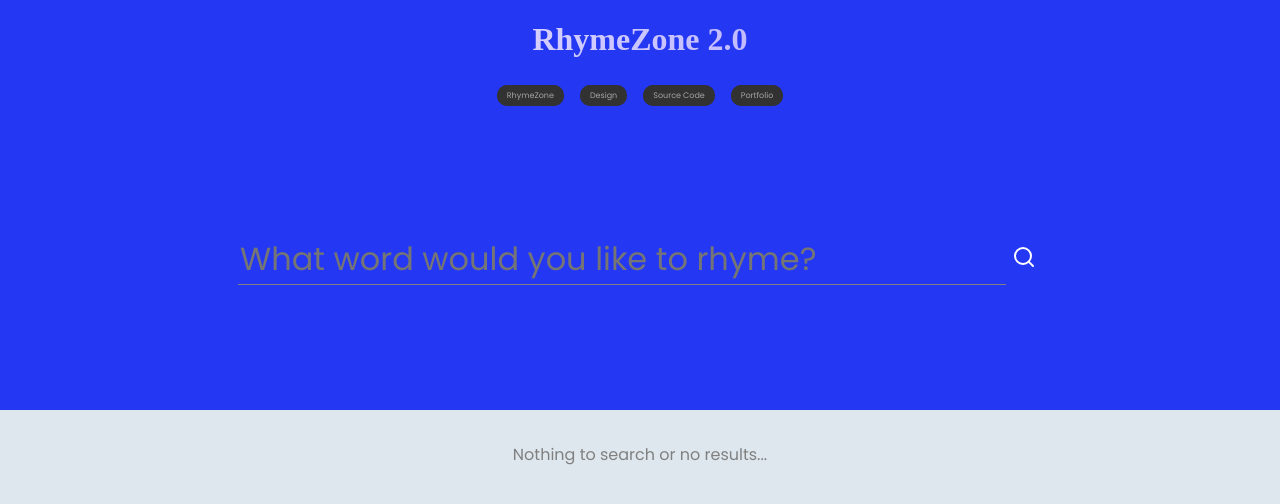
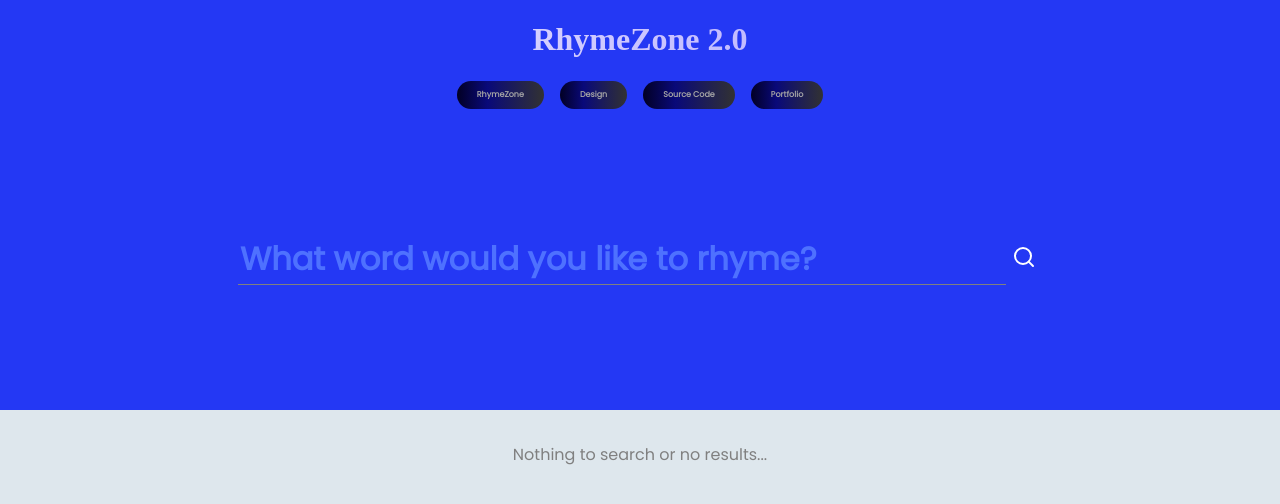
Before and after one commit to t-ax/Word-Finding-Query-App, a React (Create React App) app: page / in a window 1280 px wide. Shown: the top 504 px of the page. Built offline with nearby package versions, Linux system fonts and the light colour scheme; a web font is replaced by a local one.

Commit message:
css links style & syllable singular when 1

```diff
--- a/src/App.scss
+++ b/src/App.scss
@@ -5,6 +5,8 @@
 $secondary_background:#e5ecf0;
 $logo_linear_color_1: #ffffff;
 $logo_linear_color_2: #978bff;
+$links_background:linear-gradient(90deg, rgba(2,0,36,1) 0%, rgba(9,9,121,1) 35%, rgba(50,50,50,1) 100%);;
+
 
 * {
   box-sizing: border-box;
@@ -30,20 +32,22 @@
       -webkit-background-clip: text;
       -webkit-text-fill-color: transparent;
     }
-    .links{text-align: center;height: 30px;}
+    .links{height: 30px; display: flex; justify-content: center; align-items: center; }
     .links>a{
-      background: rgb(50, 50, 50);
+      background: $links_background;
       border-radius: 15px;
-      padding-left: 5px; padding-right: 5px;
-      border: 5px solid rgb(50, 50, 50);
+      padding: 8px 20px 8px 20px;
+      border: 5px solid $links_background;
 
       font-size: 0.5em;
+      font-weight: 900;
       text-decoration: none;
       color:rgb(164, 164, 164);
       margin-left: 1em;
       margin-right: 1em;
 
-      &:hover{transform: translateY(-5px)}
+      transition: transform .4s ease-in-out;
+      &:hover{transform: translateY(-8px)}
     }
   }
 
@@ -56,7 +60,7 @@
       width: 60%; background: transparent;
       border: none; border-bottom: 1px solid grey;
       &:focus{outline: none;}
-
+      &::placeholder{font-weight: 900; color: rgb(78, 113, 255);}
       font-size: 2em;
       color: white;
     }
--- a/src/App.tsx
+++ b/src/App.tsx
@@ -31,7 +31,7 @@
           <a href="https://www.rhymezone.com" target="_blank" rel="noreferrer">RhymeZone</a>
           <a href="https://dribbble.com/shots/3148153-Redesign-Dictionary-com?utm_source=Clipboard_Shot&utm_campaign=flama&utm_content=Redesign%20Dictionary.com&utm_medium=Social_Share&utm_source=Clipboard_Shot&utm_campaign=flama&utm_content=Redesign%20Dictionary.com&utm_medium=Social_Share" target="_blank" rel="noreferrer">Design</a>
           <a href="https://github.com/Tariq-Axel/Word-Finding-Query-App" target="_blank" rel="noreferrer">Source Code</a>
-          <a href="https://tariqaxel.vercel.app" target="_blank" rel="noreferrer">Portfolio</a>
+          <a href="https://www.tariqaxel.com" target="_blank" rel="noreferrer">Portfolio</a>
         </div>
       </div>
       <SearchOptions />
--- a/src/Components/SearchResults.tsx
+++ b/src/Components/SearchResults.tsx
@@ -37,7 +37,7 @@
              classifiedData!==[] ? classifiedData.map((specificNumberOfSyllablesArray: string[], index: number)=>
 
                 <div className="wordsection" key={index+1}>
-                    <div className="numberOfSyllables">{index+1} Syllables</div>
+                    {index==0 ? <div className="numberOfSyllables">{index+1} Syllable</div> : <div className="numberOfSyllables">{index+1} Syllables</div>}
                     <div className="wordlist">
                         {specificNumberOfSyllablesArray ? specificNumberOfSyllablesArray.map(word=>
                             <div className="word" key={word}>{word}</div>
```
